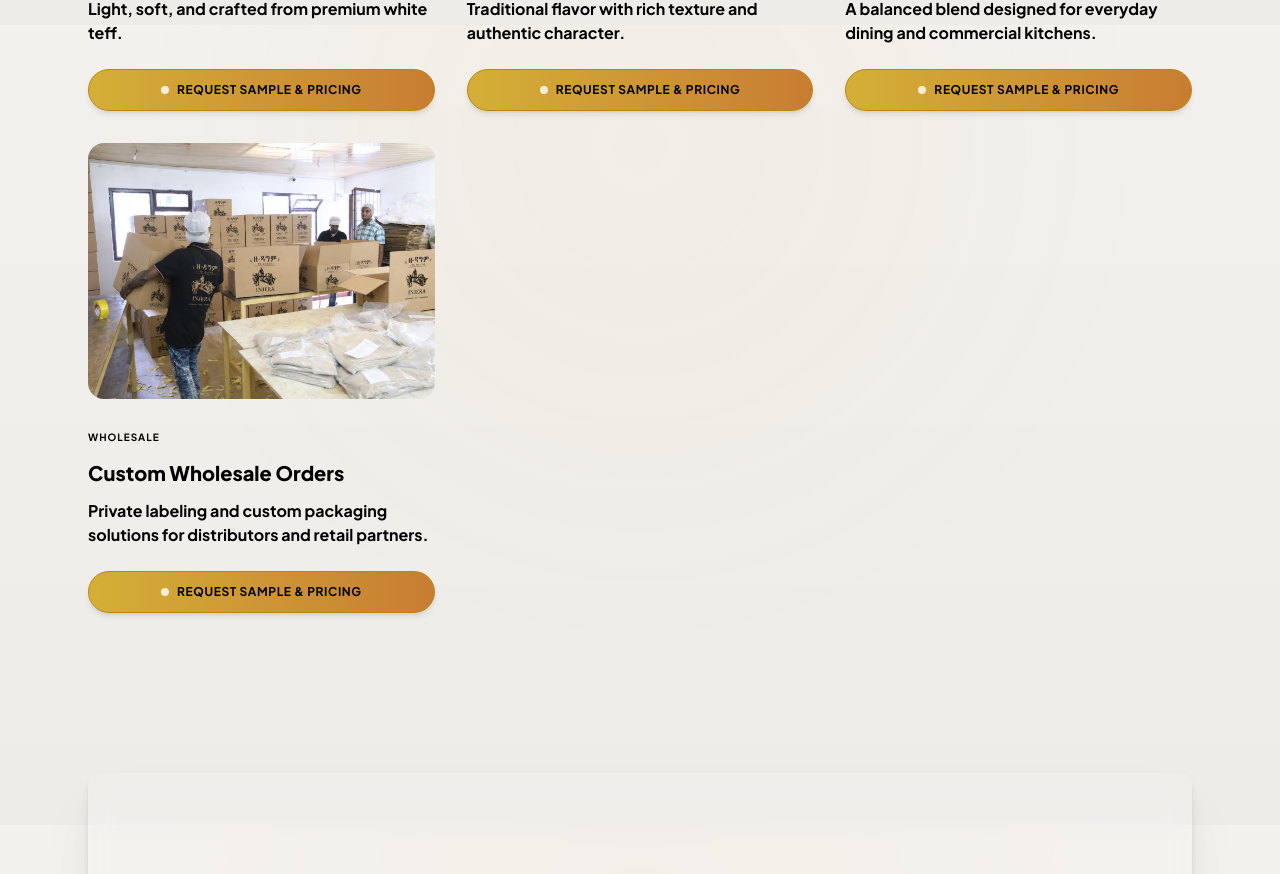
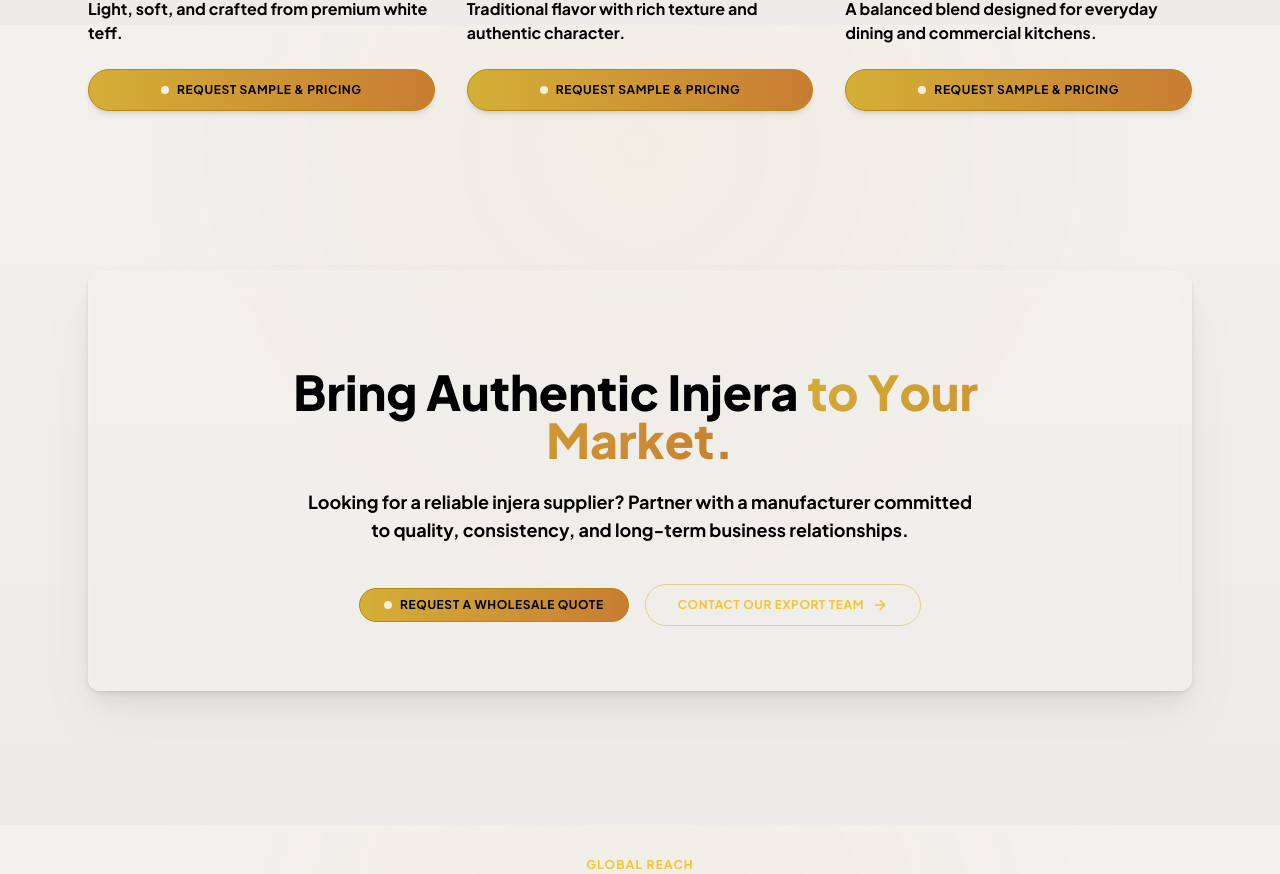
Before and after one commit to Yohannesdeveloper/Injera, a React (Vite) app: page / in a window 1280 px wide. Shown: the part 7975-8849 px from the top of the page. Built offline with nearby package versions, Linux system fonts and the light colour scheme.

Commit message:
Remove Custom Wholesale Orders product card

```diff
--- a/src/components/ProductShowcase.jsx
+++ b/src/components/ProductShowcase.jsx
@@ -6,8 +6,7 @@ import { useLanguage } from '../context/LanguageContext';
 const PRODUCT_IMAGES = {
   white: '/images/white teff injera.jpg',
   brown: '/images/injera.jpg',
-  mixed: '/images/Teff masa.jpg',
-  custom: '/images/delivery.jpg'
+  mixed: '/images/Teff masa.jpg'
 };
 
 export default function ProductShowcase({ onRequestQuote }) {
--- a/src/translations.js
+++ b/src/translations.js
@@ -42,8 +42,7 @@ const translations = {
       items: [
         { id: 'white', name: 'White Teff Injera', category: 'Premium', description: 'Light, soft, and crafted from premium white teff.' },
         { id: 'brown', name: 'Brown Teff Injera', category: 'Traditional', description: 'Traditional flavor with rich texture and authentic character.' },
-        { id: 'mixed', name: 'Mixed Teff Injera', category: 'Everyday', description: 'A balanced blend designed for everyday dining and commercial kitchens.' },
-        { id: 'custom', name: 'Custom Wholesale Orders', category: 'Wholesale', description: 'Private labeling and custom packaging solutions for distributors and retail partners.' }
+        { id: 'mixed', name: 'Mixed Teff Injera', category: 'Everyday', description: 'A balanced blend designed for everyday dining and commercial kitchens.' }
       ],
       cta: 'Request Sample & Pricing'
     },
@@ -206,8 +205,7 @@ const translations = {
       items: [
         { id: 'white', name: 'ፕሪሚየም ነጭ ጤፍ እንጀራ', category: 'ፕሪሚየም', description: 'ቀልጣፋ፣ ለስላሳ እና ከምርጥ ነጭ ጤፍ የተዘጋጀ።' },
         { id: 'brown', name: 'ባህላዊ ቀይ ጤፍ እንጀራ', category: 'ባህላዊ', description: 'ባህላዊ ጣዕም ያለው፣ በቂ ይዘት እና እውነተኛ ባህሪ ያለው።' },
-        { id: 'mixed', name: 'የዘወትር ቅልቅል ጤፍ እንጀራ', category: 'ዕለታዊ', description: 'ለዘወትር ምግብ እና ለንግድ ማዕድ ቤቶች የተመጣጠነ ቅልቅል።' },
-        { id: 'custom', name: 'የጅምላ እና ልዩ ትዕዛዞች', category: 'ጅምላ', description: 'ለአከፋፋዮች እና ለችርቻሮ አጋሮች ብጁ ማሸግ እና የግል ሌብሊንግ አገልግሎት።' }
+        { id: 'mixed', name: 'የዘወትር ቅልቅል ጤፍ እንጀራ', category: 'ዕለታዊ', description: 'ለዘወትር ምግብ እና ለንግድ ማዕድ ቤቶች የተመጣጠነ ቅልቅል።' }
       ],
       cta: 'ናሙና እና የዋጋ ጥያቄ ይላኩ'
     },
```
